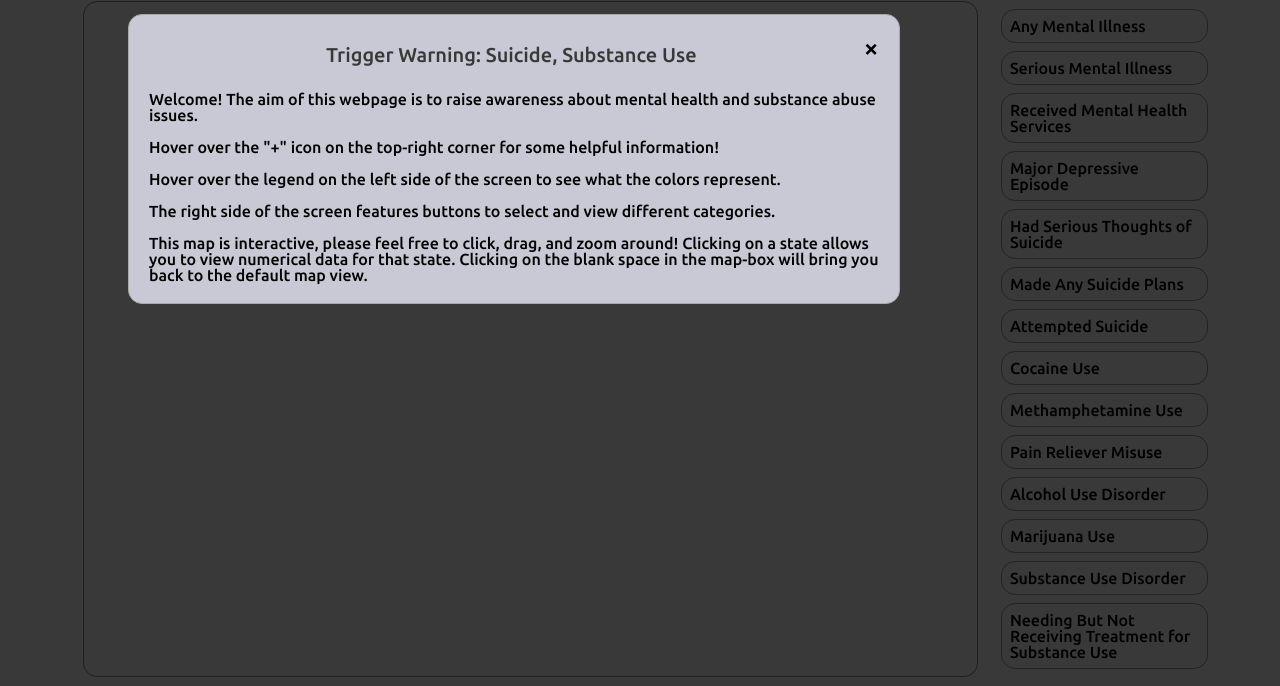
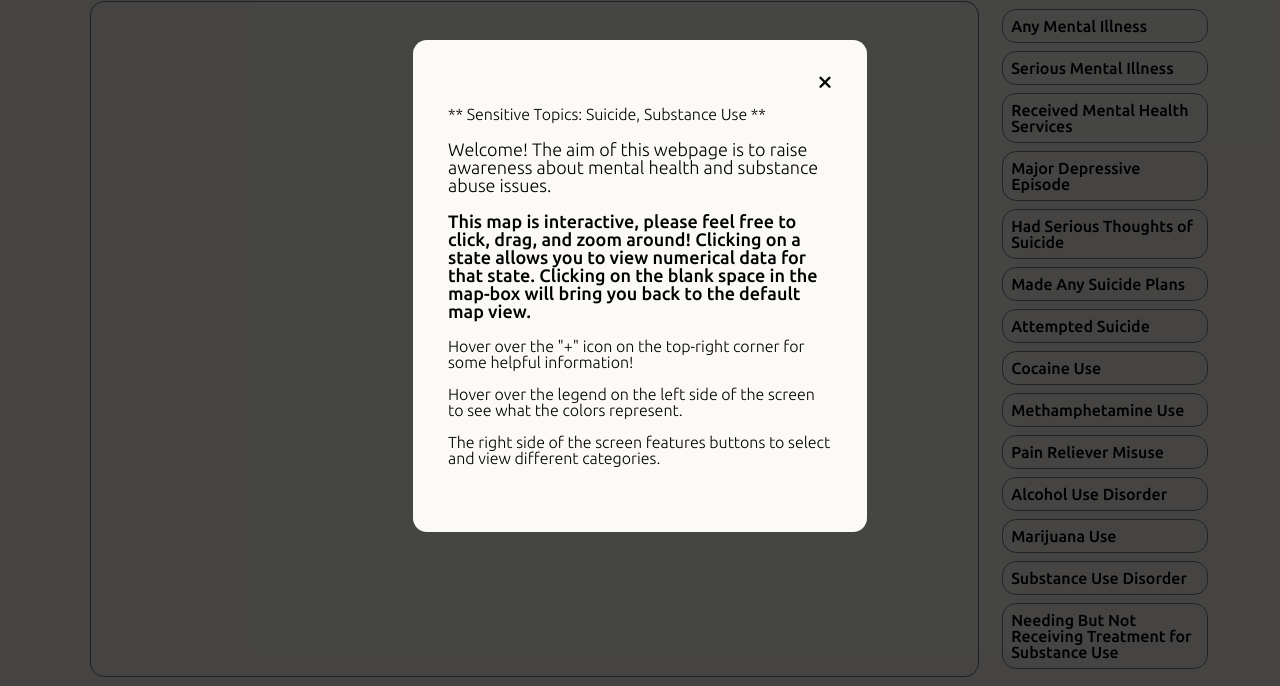
Before and after one commit to g-hor/united_stats_of_america, a website built with webpack: page index.html in a window 1280 px wide. Shown: the part 114-800 px from the top of the page. Built offline with nearby package versions, Linux system fonts and the light colour scheme; no server answers.

Commit message:
Change bg color and modal styling

```diff
--- a/index.html
+++ b/index.html
@@ -90,35 +90,29 @@
     <div class="all-container">
         <div class="modal" id="user-modal">
             <div class="modal-content">
-                <span class="close">&times;</span>
+                <div class="close">
+                    <i class="fa-solid fa-xmark"></i>
+                </div>
                 <ul id="instruction-list">
                     <li id="tw">
-                        Trigger Warning: Suicide, Substance Use
-
+                        ** Sensitive Topics: Suicide, Substance Use **
                     </li>
-                    <br />
                     <li>
                         Welcome! The aim of this webpage is to raise awareness about mental health and substance abuse issues.
-
                     </li>
-                    <br />
+                    <li>This map is interactive, please feel free to click, drag, and zoom around!
+                        Clicking on a state allows you to view numerical data for that state.
+                        Clicking on the blank space in the map-box will bring you back to the default map view.
+                    </li>
                     <li>
                         Hover over the "+" icon on the top-right corner for some helpful information!
                     </li>
-                    <br />
                     <li>
                         Hover over the legend on the left side of the screen to see what the colors represent.
 
                     </li>
-                    <br />
                     <li>
                         The right side of the screen features buttons to select and view different categories.
-
-                    </li>
-                    <br />
-                    <li>This map is interactive, please feel free to click, drag, and zoom around!
-                        Clicking on a state allows you to view numerical data for that state.
-                        Clicking on the blank space in the map-box will bring you back to the default map view.
                     </li>
                 </ul>
             </div>
--- a/src/scripts/map.js
+++ b/src/scripts/map.js
@@ -17,7 +17,6 @@ export function fetchAndRender(url1, url2, colors) {
   d3.json("https://cdn.jsdelivr.net/npm/us-atlas@3/states-10m.json")
     .then(data => {
       mapData = data;
-      // console.log(mapData);
 
       d3.csv(url1)
         .then(data => {
@@ -29,8 +28,6 @@ export function fetchAndRender(url1, url2, colors) {
               "18 or Older Estimate": state["18 or Older Estimate"],
               "26 or Older Estimate": state["26 or Older Estimate"]
           }});
-          // console.log(countData);
-
           renderMap();
         })
     })
@@ -79,7 +76,6 @@ export function fetchAndRender(url1, url2, colors) {
         const minusOneSD = nationalAvg - (1 * standardDev);
         const plusOneSD = nationalAvg + (1 * standardDev);
         const plusTwoSD = nationalAvg + (2 * standardDev);
-        // debugger
 
         if (stateAvg <= minusTwoSD) {
           return colors[0];
--- a/src/styles/layout.scss
+++ b/src/styles/layout.scss
@@ -1,5 +1,5 @@
 body {
-    background-color: rgb(207, 207, 207);
+    background-color: #FCFAF6;
     display: flex;
     flex-direction: column;
     justify-content: center;
@@ -17,7 +17,7 @@ nav {
 h1 {
     font-size: 32px;
     font-weight: 900;
-    margin: 20px 0 5px 1.8%;
+    margin: 20px 0 5px 35px;
 }
 
 #title-e {
@@ -28,7 +28,7 @@ h2 {
     font-size: 45px;
     color: rgb(0, 0, 0);
     font-weight: 300;
-    margin: 0 0 8px 3.15%;
+    margin: 0 0 8px 68px;
     width: 98%;
     text-align: left;
 }
--- a/src/styles/legend.scss
+++ b/src/styles/legend.scss
@@ -1,5 +1,5 @@
 .legend {
-  width: 1%;
+  width: 20px;
   padding: 0.05px;
 }
 
--- a/src/styles/modal.scss
+++ b/src/styles/modal.scss
@@ -3,22 +3,23 @@
   z-index: 2;
   left: 0;
   top: 0;
-  width: 100%;
-  height: 100%;
+  width: 100vw;
+  height: 100vh;
   overflow: auto;
-  background-color: rgb(0,0,0);
   background-color: rgba(0, 0, 0, 0.727);
+  display: flex;
+  align-items: center;
+  justify-content: center;
 }
 
 .modal-content {
-  background-color: #c8c9d4;
-  margin: 10%;
-  padding: 20px;
-  border: 1px solid rgb(169, 169, 169);
+  background-color: #FCFAF6;
+  padding: 50px 35px;
   border-radius: 14px;
-  width: 57%;
+  width: 30%;
   text-align: left;
   color: rgb(0, 0, 0);
+  position: relative;
 }
 
 .hidden {
@@ -26,26 +27,41 @@
 }
 
 .close {
-  float: right;
   color: rgb(0, 0, 0);
-  font-size: 26px;
-  cursor: pointer;
+  font-size: 18px;
+  display: flex;
+  align-items: center;
+  justify-content: center;
+  position: absolute;
+  top: 25px;
+  right: 25px;
+
+  i {
+    cursor: pointer;
+    width: 18px;
+    height: 18px;
+    padding: 8px;
+    border-radius: 100%;
+    text-align: center;
+
+    &:hover {
+      color: white;
+      background-color: gray;
+    }
+  }
 }
 
-.close:hover,
-.close:focus {
-  color: white;
-  background-color: gray;
-  text-decoration: none;
+
+#instruction-list li {
+  margin: 1em 0;
+  font-weight: 300;
+
+  &:nth-child(2) {
+    font-size: 18px;
+  }
+
+  &:nth-child(3) {
+    font-size: 18px;
+    font-weight: 400;
+  }
 }
-
-ul.instruction-list li {
-  margin: 20px;
-}
-
-#tw {
-  font-size: 20px;
-  color: rgb(56, 56, 56);
-  margin: 10px;
-  text-align: center;
-}
```
Also changed, not shown: dist/main.css, dist/main.js.
